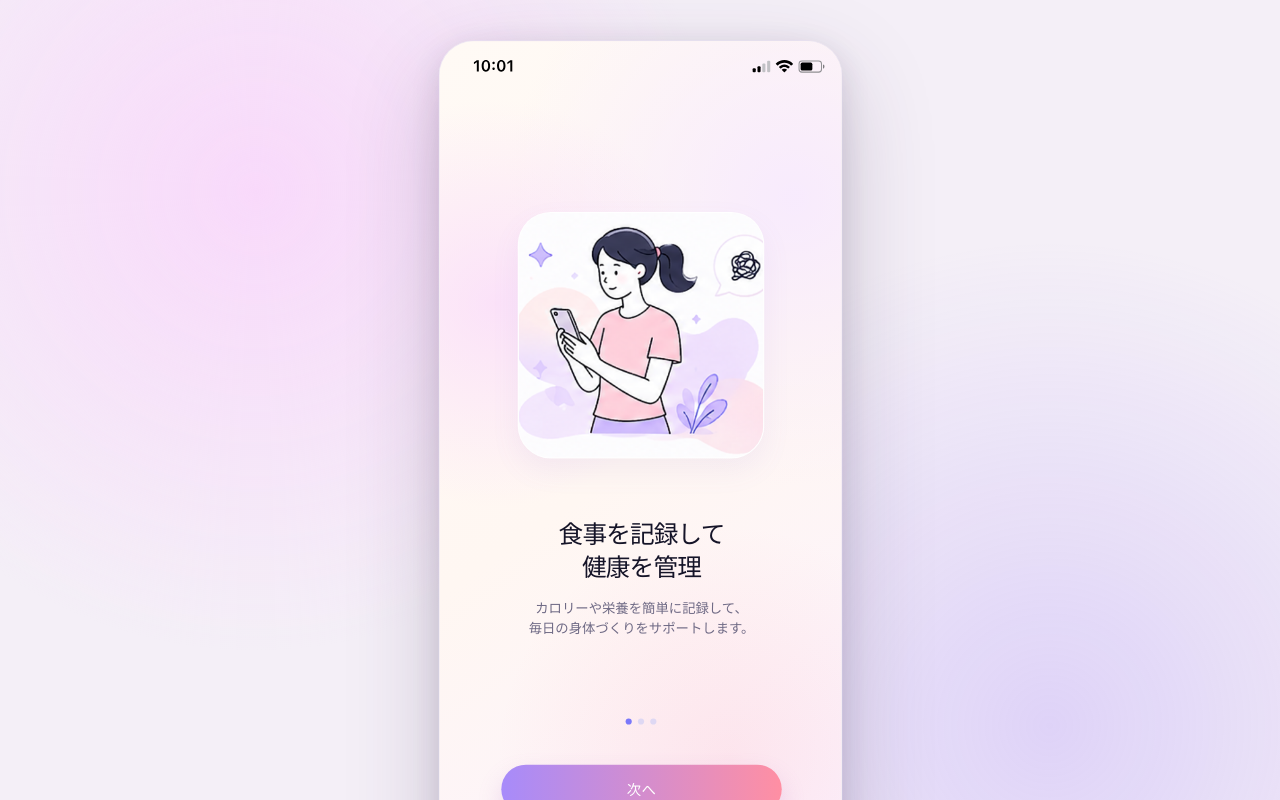
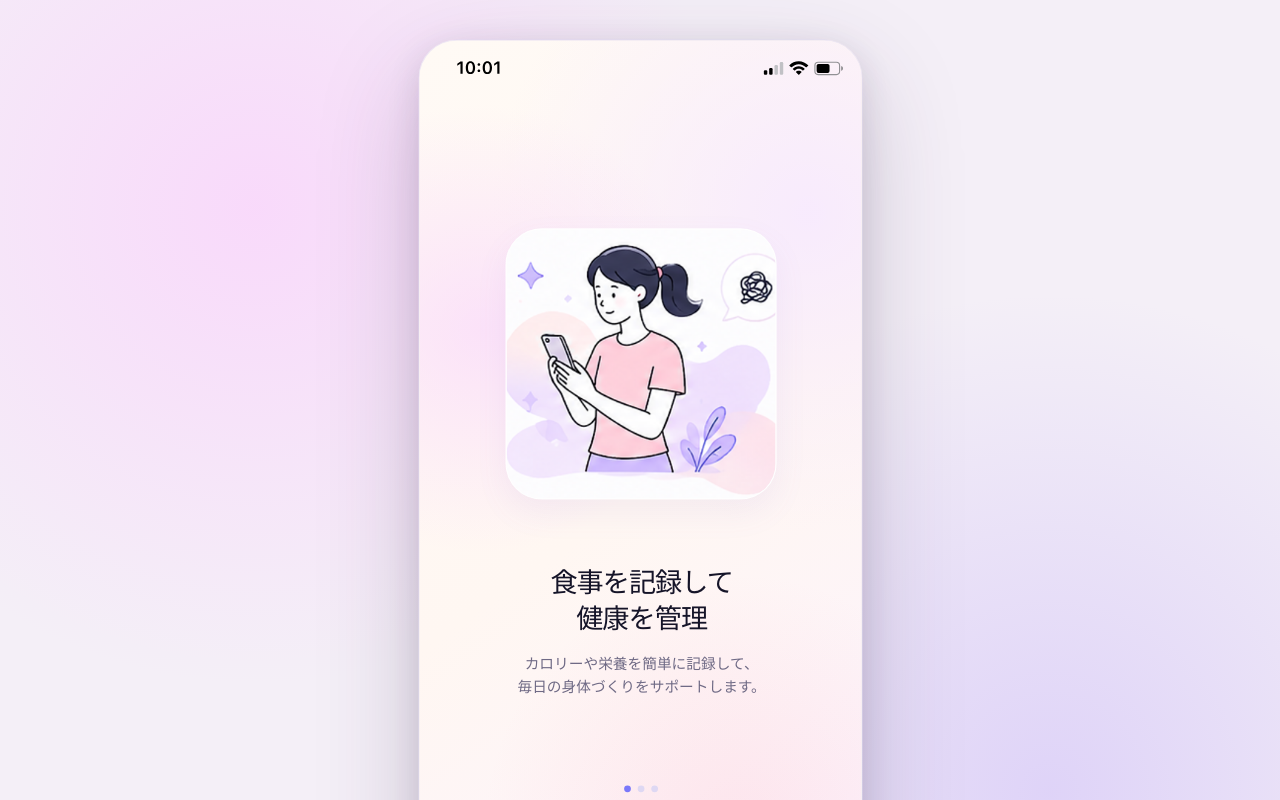
Before and after one commit to bossbear-x/wellmate-demo, a React (Vite) app: page / in a window 1280 px wide. Shown: the top 800 px of the page. Built offline with nearby package versions, Linux system fonts and the light colour scheme.

Commit message:
refine WellMate demo phone scale

```diff
--- a/src/styles/portfolio-final.css
+++ b/src/styles/portfolio-final.css
@@ -303,15 +303,15 @@ body {
 @media (min-width: 431px) {
   .app-scale-wrapper {
     display: flex;
-    width: 403.76px;
-    height: 875.33px;
+    width: 444.14px;
+    height: 962.86px;
     align-items: center;
     justify-content: center;
   }
 
   .app-scale-wrapper > .phone-shell {
     flex: 0 0 393px;
-    transform: scale(1.0274) !important;
+    transform: scale(1.1301) !important;
     transform-origin: center center !important;
   }
 }
```
